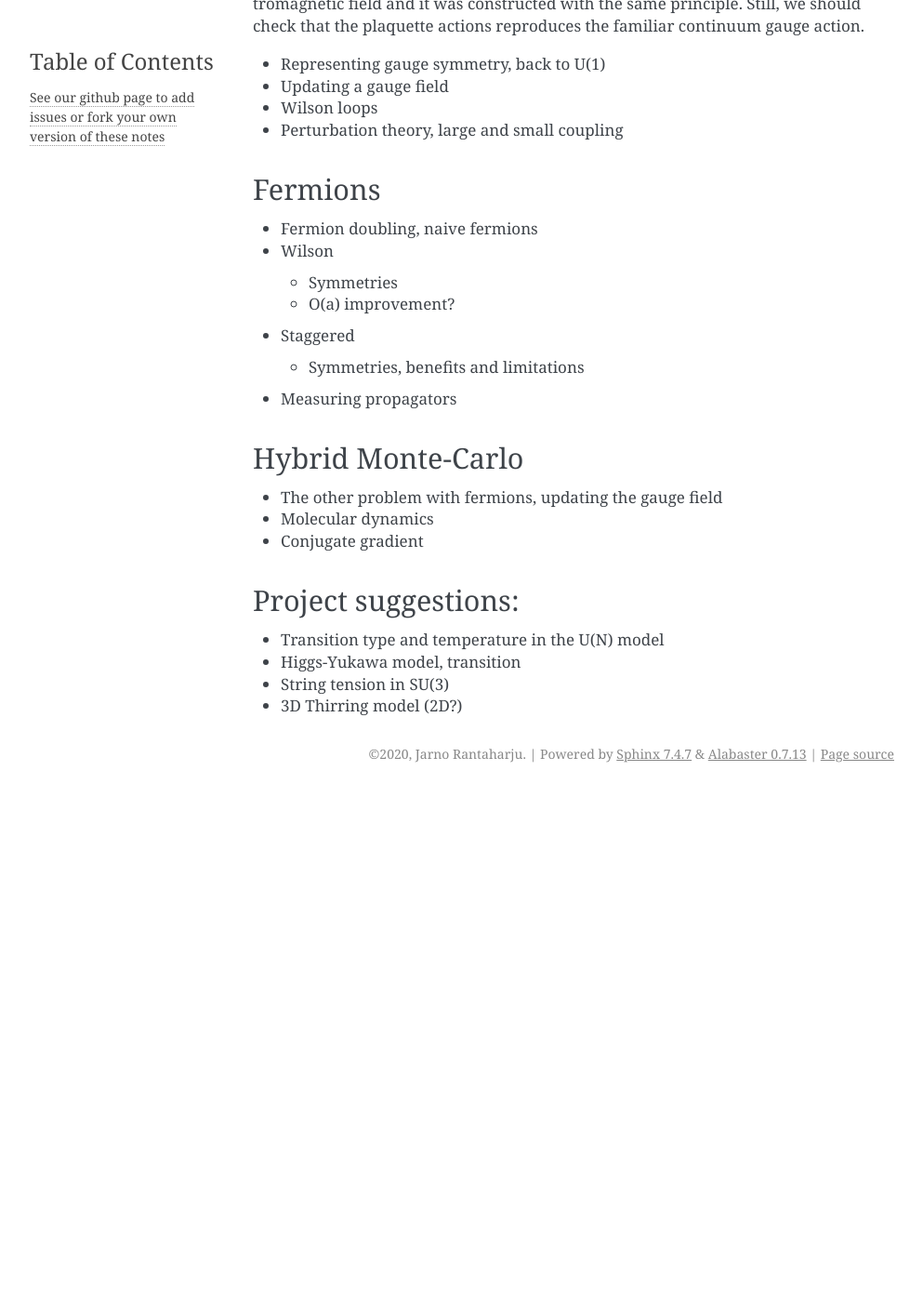
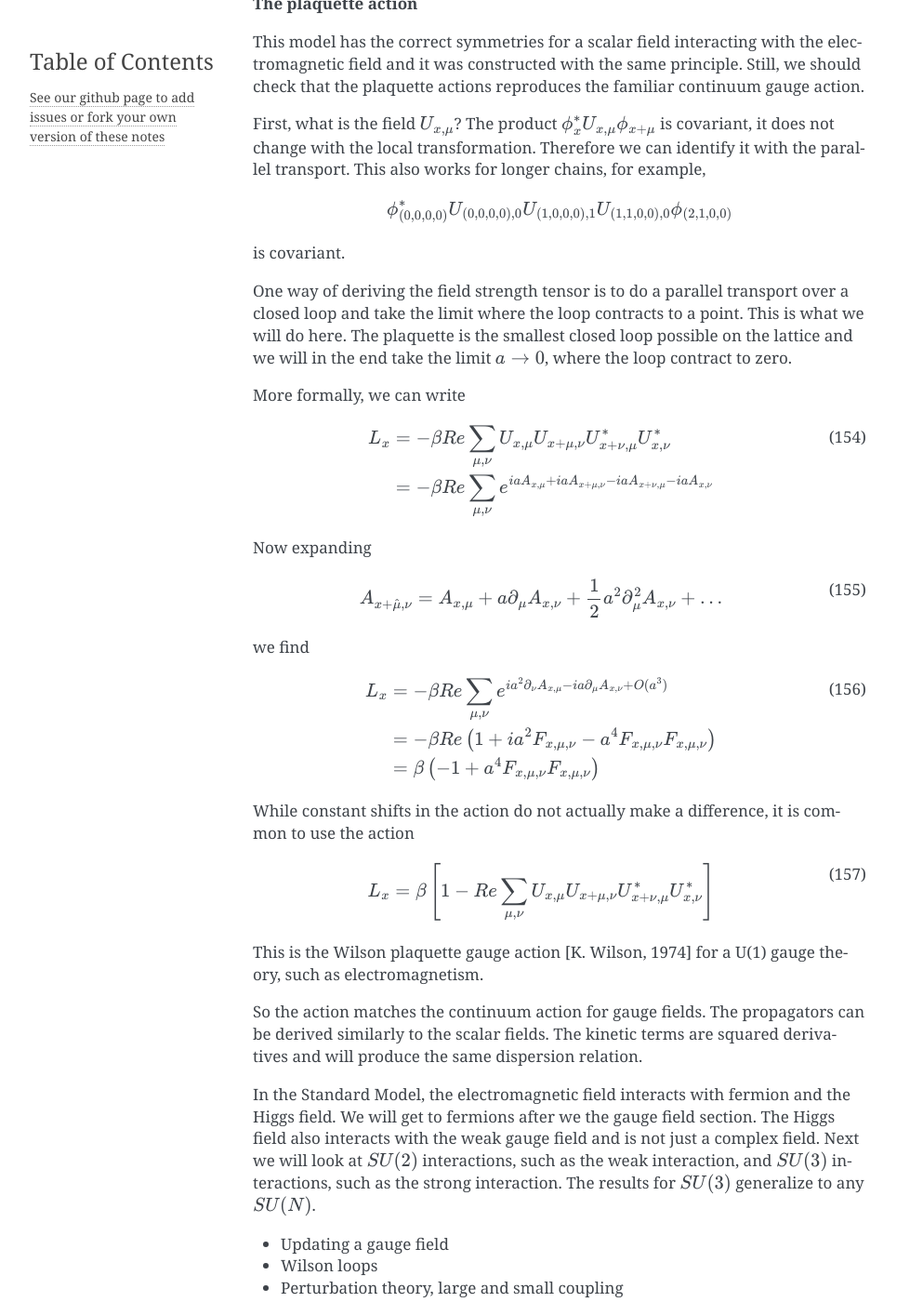
Before and after one commit to rantahar/Lattice-Field-Theory, a Sphinx documentation site: the page built from source/index.rst, in a window 1280 px wide and 1400 px high, scrolled down 37813 px. Shown: the whole window at 93% size, without its empty margins (148-1141 px from the left). Built offline with Sphinx 7.4.7, drawn with Linux system fonts in a browser that asks for light colours; pages that are not in the unit, such as notebooks, are missing from menus; before the commit the page ends 38663 px from its top, so only the background shows below that; some of the changed text lies outside the part shown.

Commit message:
More gauge fields

```diff
--- a/source/index.rst
+++ b/source/index.rst
@@ -1776,16 +1776,16 @@ Ising Gauge Model
 -------------------
 
 The defining feature of a gauge field is the gauge symmetry, a local symmetry of
-the action. Let's look at the following Lagrangian for spins :math:`s = \pm 1`
-
-.. math::
-   L = \beta \sum_x \sum_{\mu,\nu} s_x s_{x+\mu} s_{x+\mu+\nu} s_{x+\nu}.
+the action. Let's look at the following action for spins :math:`s = \pm 1`
+
+.. math::
+   S = -\beta \sum_x \sum_{\mu,\nu} s_x s_{x+\mu} s_{x+\mu+\nu} s_{x+\nu}.
    :label:
 
 The kinetic term consists of a product of spins around a single lattice square,
 also known as a plaquette.
 
-The lagrangian is symmetric with respect to the transformation
+The acton is symmetric with respect to the transformation
 
 .. math::
    &s_x \to -s_x \textrm{ and} \\
@@ -1800,7 +1800,7 @@ way. Instead of a spin at each lattice site, move the spins to each link between
 two sites, :math:`s_{x,\mu} = \pm 1`.
 
 .. math::
-   L = \beta \sum_x \sum_{\mu,\nu} s_{x,\mu} s_{x+\mu,\nu} s_{x+\nu, \mu} s_{x,\nu}.
+   S = -\beta \sum_x \sum_{\mu,\nu} s_{x,\mu} s_{x+\mu,\nu} s_{x+\nu, \mu} s_{x,\nu}.
    :label:
 
 This does not look very different, but the transformation is now
@@ -1812,7 +1812,7 @@ This does not look very different, but the transformation is now
 Now let's look at a scalar field
 
 .. math::
-   L = \sum_x \sum_\mu \frac {1}{a^2} \phi_x \left ( 2\phi_x - \phi_{x-\hat\mu} -\phi_{x+\hat\mu} \right ) .
+   S = \sum_x \sum_\mu \frac {1}{a^2} \phi_x \left ( 2\phi_x - \phi_{x-\hat\mu} -\phi_{x+\hat\mu} \right ) .
    :label:
 
 This model has a global symmetry,
@@ -1825,7 +1825,7 @@ We turn this into a local symmetry by adding the Ising Gauge field and
 multiplying with it in the derivative term.
 
 .. math::
-   L &= \beta \sum_x \sum_{\mu,\nu} s_{x,\mu} s_{x+\mu,\nu} s_{x+\nu, \mu} s_{x,\nu}\\
+   S &= -\beta \sum_x \sum_{\mu,\nu} s_{x,\mu} s_{x+\mu,\nu} s_{x+\nu, \mu} s_{x,\nu}\\
      &+ \sum_x \sum_\mu \frac {1}{a^2} \phi_x \left ( 2\phi_x - s_{x-\hat\mu,\mu}\phi_{x-\mu} - s_{x,\mu}\phi_{x+\mu} \right ).
    :label:
 
@@ -1846,7 +1846,7 @@ Quantum Electrodynamics
 Consider a complex scalar field,
 
 .. math::
-   L = \sum_x \left [ \sum_\mu \frac {1}{a^2} \phi_x^* \left ( 2\phi_x - \phi_{x-\hat\mu} -\phi_{x+\hat\mu} \right ) + m^2\phi_x^*\phi_x \right ].
+   S = \sum_x \left [ \sum_\mu \frac {1}{a^2} \phi_x^* \left ( 2\phi_x - \phi_{x-\hat\mu} -\phi_{x+\hat\mu} \right ) + m^2\phi_x^*\phi_x \right ].
    :label:
 
 This model has a :math:`U(1)` global symmetry,
@@ -1858,12 +1858,15 @@ This model has a :math:`U(1)` global symmetry,
 As above, this can be turned into a local symmetry by adding a gauge field
 
 .. math::
-   U_{x,\mu} = e^{i A_{x,\mu}}.
+   U_{x,\mu} = e^{i aA_{x,\mu}}.
+Note the factor :math:`a` in the exponential. The field :math:`A` can be
+identified with the vector potential and should have the units of energy.
+
 We add a plaquette term to the Lagrangian and
 add the field :math:`U_\mu` to the derivative term:
 
 .. math::
-   L &= \beta \sum_x \sum_{\mu,\nu} U_{x,\mu} U_{x+\mu,\nu} U^*_{x+\nu, \mu} U^*_{x,\nu}\\
+   S &= -\beta \sum_x \sum_{\mu,\nu} Re U_{x,\mu} U_{x+\mu,\nu} U^*_{x+\nu, \mu} U^*_{x,\nu}\\
      &+ \sum_x \sum_\mu \frac {1}{a^2} \phi^*_x \left ( 2\phi_x - U^*_{x-\hat\mu,\mu}\phi_{x-\mu} - U_{x,\mu}\phi_{x+\mu} \right ).
    :label:
 
@@ -1883,14 +1886,67 @@ electromagnetic field and it was constructed with the same principle.
 Still, we should check that the plaquette actions reproduces the familiar
 continuum gauge action.
 
-
-
-
-
-
-
-
--   Representing gauge symmetry, back to U(1)
+First, what is the field :math:`U_{x,\mu}`?
+The product :math:`\phi^*_xU_{x,\mu}\phi_{x+\mu}` is covariant, it does not
+change with the local transformation. Therefore we can identify it with the
+parallel transport. This also works for longer chains, for example,
+
+.. math::
+   \phi^*_{(0,0,0,0)}U_{(0,0,0,0),0}U_{(1,0,0,0),1}U_{(1,1,0,0),0}\phi_{(2,1,0,0)}
+is covariant.
+
+One way of deriving the field strength tensor is to do a parallel transport over a
+closed loop and take the limit where the loop contracts to a point. This is
+what we will do here. The plaquette is the smallest closed loop possible on the
+lattice and we will in the end take the limit :math:`a\to0`, where the loop
+contract to zero.
+
+More formally, we can write
+
+.. math::
+   L_x &= -\beta Re \sum_{\mu,\nu} U_{x,\mu} U_{x+\mu,\nu} U^*_{x+\nu, \mu} U^*_{x,\nu}\\
+   &= -\beta Re \sum_{\mu,\nu} e^{iaA_{x,\mu} + iaA_{x+\mu,\nu}-iaA_{x+\nu, \mu}-iaA_{x,\nu}}\\
+   :label:
+
+Now expanding
+
+.. math::
+   A_{x+\hat\mu,\nu} = A_{x,\mu} + a\partial_\mu A_{x,\nu}
+   + \frac 12 a^2 \partial^2_\mu A_{x,\nu} + \dots
+   :label:
+
+we find
+
+.. math::
+   L_x &= -\beta Re \sum_{\mu,\nu} e^{ia^2\partial_\nu A_{x,\mu} - ia\partial_\mu A_{x,\nu} + O(a^3)}\\
+   &=-\beta Re\left( 1 + ia^2F_{x,\mu,\nu} - a^4F_{x,\mu,\nu} F_{x,\mu,\nu} \right )\\
+   &=\beta \left ( -1 + a^4F_{x,\mu,\nu} F_{x,\mu,\nu} \right )
+   :label:
+
+While constant shifts in the action do not actually make a difference, it is common
+to use the action
+
+.. math::
+   L_x = \beta\left [ 1 - Re \sum_{\mu,\nu} U_{x,\mu} U_{x+\mu,\nu} U^*_{x+\nu, \mu} U^*_{x,\nu} \right ]
+   :label:
+
+This is the Wilson plaquette gauge action [K. Wilson, 1974] for a U(1) gauge theory,
+such as electromagnetism.
+
+So the action matches the continuum action for gauge fields. The propagators can
+be derived similarly to the scalar fields. The kinetic terms are squared derivatives
+and will produce the same dispersion relation.
+
+In the Standard Model, the electromagnetic field interacts with fermion and the
+Higgs field. We will get to fermions after we the gauge field section. The
+Higgs field also interacts with the weak gauge field and is not just a complex field.
+Next we will look at :math:`SU(2)` interactions, such as the weak interaction,
+and :math:`SU(3)` interactions, such as the strong interaction.
+The results for :math:`SU(3)` generalize to any :math:`SU(N)`.
+
+
+
+
 
 -   Updating a gauge field
 
```
